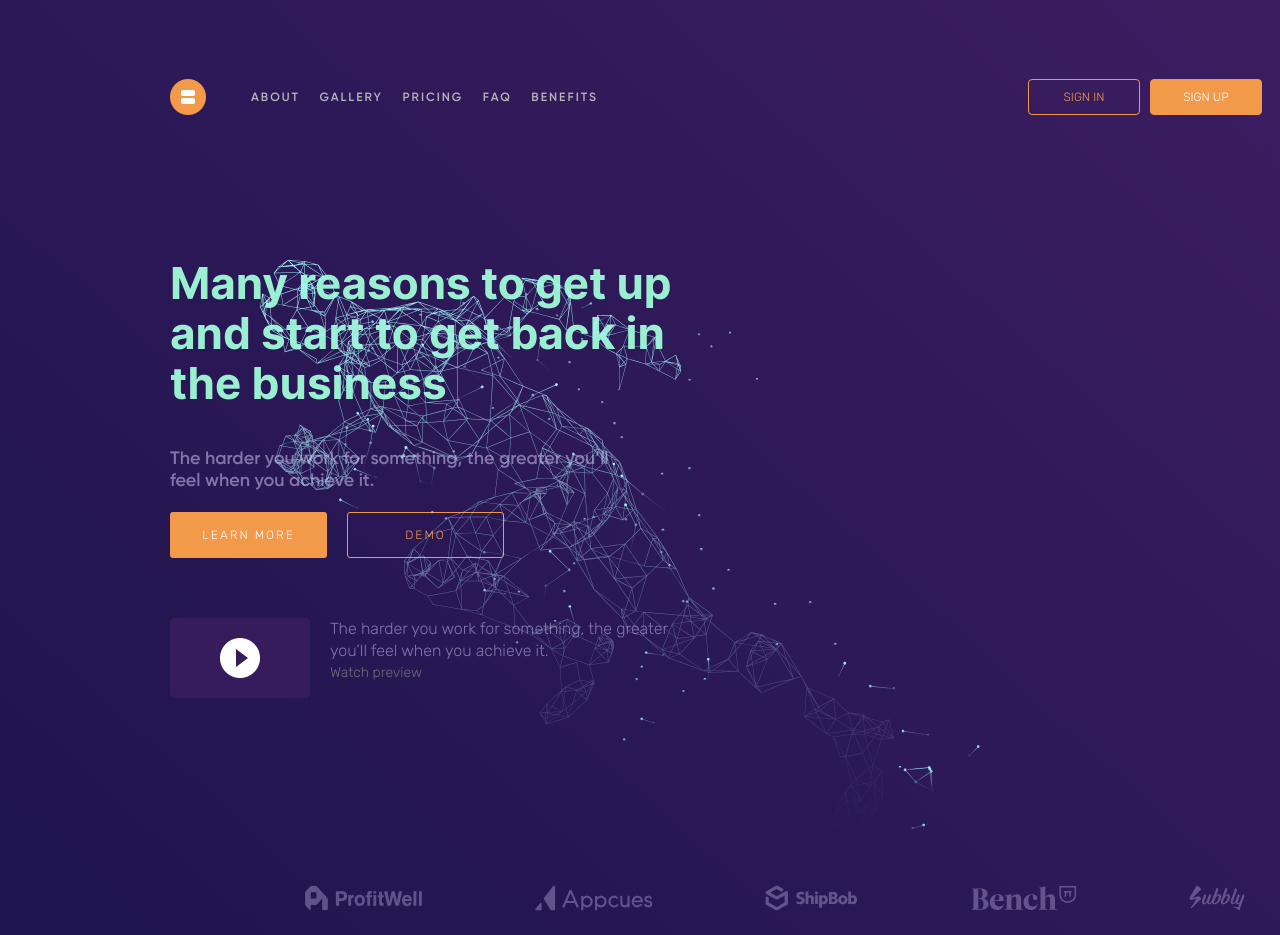
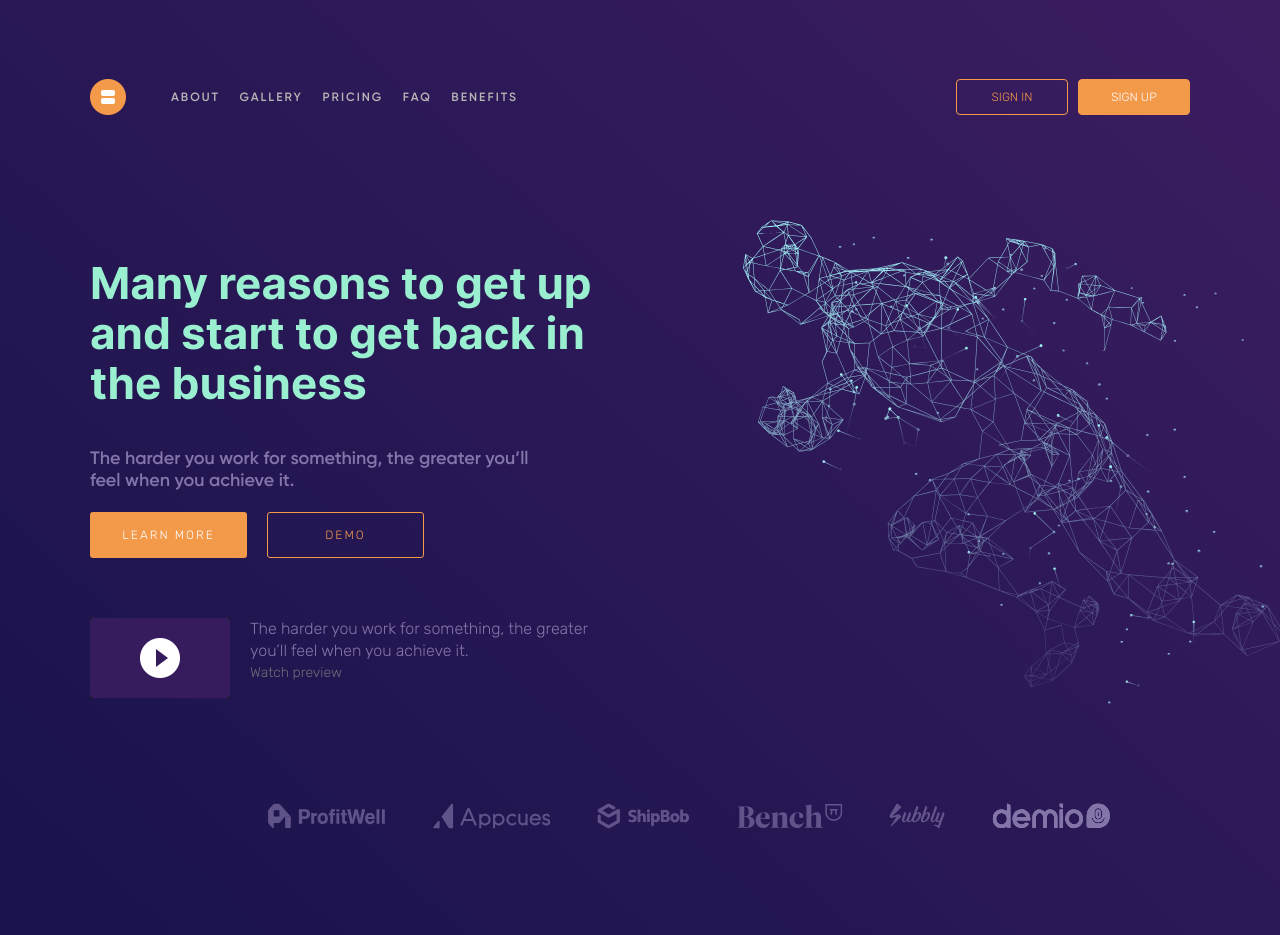
Before and after one commit to annvodoley/Data-Processing-Company, a plain HTML site: page index.html in a window 1280 px wide. Shown: the top 935 px of the page. Drawn offline with Linux system fonts and the light colour scheme.

Commit message:
add changes

```diff
--- a/index.html
+++ b/index.html
@@ -10,7 +10,9 @@
 </head>
 
 <body>
-    <header>
+    <!--Main wrapper-->
+    <div class="main_wrapper">
+        <header class="main_header">
             <section class="navigation_section">
                 <img src="./src/img/navigation/logo_navigation.png" alt="Logo">
                 <nav class="top_section__nav">
@@ -31,8 +33,9 @@
                     </button>
                 </div>
             </section>
-    </header>
-    <main>
+
+            <!--Main_header__content-->
+
             <section class="main_header__content">
                 <h1 class="main_header__content___title">
                     Many reasons to get up and start to get back in the business
@@ -61,6 +64,12 @@
                         </div>
                     </div>
                 </section>
+                <img src="./src/img/main_content/main_illustration/main.svg" alt="" class="main_header__content___img">
+
+        </header>
+
+        <!--Sponsor_section-->
+
         <section class="sponsor_wrapper">
             <div class="sponsor_wrapper__logo">
                 <img src="./src/img/main_content/sponsors/profitwell.svg" alt="">
@@ -71,8 +80,10 @@
                 <img src="./src/img/main_content/sponsors/demio.svg" alt="">
             </div>
         </section>
-            <img src="./src/img/main_content/main_illustration/main.svg" alt="" class="main_header__content___img">
-        </section>
+
+
+        <!--Main content-->
+        <main>
             <section class="main_content">
                 <div class="your_choice__section">
                     <h2 class="your_choice__section___title">
@@ -87,7 +98,8 @@
                                 Ecstatic elegance
                             </h3>
                             <p class="your_choice__article___subtitle">
-                            Article nor prepare chicken you him now. Shy merits say advice ten before lovers innate add.
+                                Article nor prepare chicken you him now. Shy merits say advice ten before lovers innate
+                                add.
                             </p>
                         </article>
                         <article class="your_choice__article">
@@ -95,7 +107,8 @@
                                 Folly words widow
                             </h3>
                             <p class="your_choice__article___subtitle">
-                            Effect if in up no depend seemed. Ecstatic elegance gay but disposed. We me rent been part
+                                Effect if in up no depend seemed. Ecstatic elegance gay but disposed. We me rent been
+                                part
                                 what.
                             </p>
                         </article>
@@ -112,7 +125,8 @@
                                 Open game
                             </h3>
                             <p class="your_choice__article___subtitle">
-                            Shy merits say advice ten before lovers innate add. She cordially behaviour can attempted
+                                Shy merits say advice ten before lovers innate add. She cordially behaviour can
+                                attempted
                                 estimable.
                             </p>
                         </article>
@@ -121,7 +135,8 @@
                                 Endeavor
                             </h3>
                             <p class="your_choice__article___subtitle">
-                            Improve ashamed married expense bed her comfort pursuit mrs. Four time took ye your as fail
+                                Improve ashamed married expense bed her comfort pursuit mrs. Four time took ye your as
+                                fail
                                 lady.
                             </p>
                         </article>
@@ -130,13 +145,18 @@
                                 Comfort pursuit
                             </h3>
                             <p class="your_choice__article___subtitle">
-                            Had denoting properly jointure you occasion directly raillery. In said to of poor full be
+                                Had denoting properly jointure you occasion directly raillery. In said to of poor full
+                                be
                                 post face snug.
                             </p>
                         </article>
                     </div>
                 </div>
             </section>
+
+
+    <!--Main content_increase_traffic-->
+
     <section class="increase_traffic">
             <div class="increase_traffic__wrapper">
                 <h2 class="increase_traffic__wrapper___title">Increase your business
@@ -150,8 +170,12 @@
                     </button>
                 </div>
         </section>
-        <img src="./src/img/main_content/increase_traffic/increase-your-traffic-img.png" alt=""
+    </div>
+    <!-- <img src="./src/img/main_content/increase_traffic/increase-your-traffic-img.png" alt=""
             class="increase_traffic__wrapper___img">
+
+
+
             <section class="simple_ways">
             <div class="simple_ways__save">
                 <h2 class="simple_ways__save___title">
@@ -196,7 +220,7 @@
                 </div>
             </div>
 
-        </section>
+        </section>  -->
 
 
 
--- a/style.scss
+++ b/style.scss
@@ -5,9 +5,6 @@
 }
 
 body {
-    width: 100%;
-    // width: 1440px;
-    // height: 1509px;
     background-image: linear-gradient(222.26deg, #3B1D60 1.22%, #040D3E 106.28%);
     background-repeat: no-repeat;
 }
@@ -27,17 +24,30 @@ body {
     src: url(../src/fonts/Inter-Bold.ttf);
 }
 
-/*header*/
+/*main_wrapper*/
+
+.main_wrapper {
+    display: flex;
+    flex-wrap: wrap;
+    justify-content: center;
+    align-items: center;
+    margin-top: 79px;
+    margin-left: 170px;
+    margin-right: 170px;
+}
+
+/*main_header*/
+
+.main_header {
+    width: 1100px;
+}
 
 /*navigation*/
 
 .navigation_section {
     width: 1100px;
     height: 36px;
-    margin-top: 79px;
-    margin-left: 170px;
     display: flex;
-    flex-direction: row;
     justify-content: space-between;
     align-items: center;
 
@@ -77,7 +87,6 @@ body {
 .top_section__button {
     width: 244px;
     height: 36px;
-    margin-right: 170px;
     display: flex;
 }
 
@@ -113,16 +122,12 @@ body {
     }
 }
 
-/*main*/
-
-/*main_content*/
+/*main_header__content*/
 
 .main_header__content {
     width: 540px;
     height: 440px;
     margin-top: 143px;
-    margin-left: 170px;
-    display: flex;
     flex-wrap: wrap;
 
     &___title {
@@ -147,14 +152,13 @@ body {
 
     &___img {
         position: absolute;
-        width: 720px;
-        height: 580px;
         right: 0;
-        margin-right: 300px;
+        bottom: 0;
+        left: 58.08%;
     }
 }
 
-/*main_content__button*/
+/*main_header__content___button*/
 
 .main_header__content___button,
 .increase_traffic__wrapper___button {
@@ -195,7 +199,7 @@ body {
     }
 }
 
-/*main_content__video*/
+/*main_header__content___video*/
 
 .main_header__content___video {
     width: 540px;
@@ -237,37 +241,36 @@ body {
     text-decoration: none;
 }
 
-/*sponsors*/
+/*Sponsor_section*/
 
 .sponsor_wrapper {
+    width: 1170px;
+    height: 30px;
     margin-top: 105px;
-    margin-left: 135px;
 
     &__logo {
-        width: 1170px;
-        height: 30px;
         display: flex;
         align-items: center;
         justify-content: space-between;
-        margin: 80px auto 40px auto;
+        padding-left: 98px;
     }
 }
+
+/*Main_content*/
 
 /*main_content__choice*/
 
 .main_content {
     display: flex;
-    flex-direction: row;
     flex-wrap: wrap;
     justify-content: center;
     align-items: center;
-    margin-top: 270px;
+    margin-top: 105px;
 }
 
 .your_choice__section {
     width: 997px;
     display: flex;
-    flex-direction: row;
     flex-wrap: wrap;
     justify-content: center;
     align-items: center;
@@ -283,7 +286,6 @@ body {
 
     &___subtitle {
         width: 764px;
-        height: 22px;
         padding-top: 13px;
         color: #8476AA;
         font-size: 16px;
@@ -294,7 +296,6 @@ body {
 }
 
 .your_choice__section___articles {
-    width: 997px;
     height: 382px;
     display: flex;
     flex-direction: row;
@@ -364,14 +365,13 @@ body {
 /*main_content__traffic*/
 
 .increase_traffic {
-    width: 1442px;
     display: flex;
-    flex-direction: row;
     flex-wrap: wrap;
     justify-content: center;
     align-items: center;
     background-image: url(../src/img/main_content/increase_traffic/increase-your-traffic-background.svg);
     background-repeat: no-repeat;
+    margin-top: 217px;
 
     &__wrapper {
         width: 470px;
@@ -379,9 +379,6 @@ body {
         flex-direction: row;
         flex-wrap: wrap;
         align-items: center;
-        margin-bottom: 75px;
-        margin-right: 100px;
-        margin-top: 225px;
 
         &___title {
             width: 470px;
```
Also changed, not shown: dist/style.css. Lines whose indentation alone changed are shown as unchanged.
